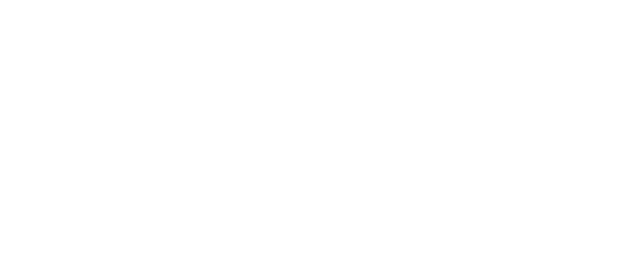
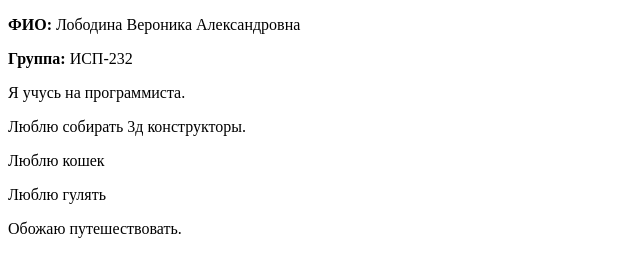
Before and after one commit to grehochkag82/Laba4_ISRPO_Lobodina, a plain HTML site: page client/about.html in a window 1280 px wide. Shown: the whole page, without its empty margins (0-640 px from the left). Drawn offline with Linux system fonts and the light colour scheme.

Commit message:
Коммит 5 — наполнение about.html

```diff
--- a/client/about.html
+++ b/client/about.html
@@ -1,11 +1,17 @@
 <!DOCTYPE html>
-<html lang="en">
+<html lang="ru">
 <head>
     <meta charset="UTF-8">
     <meta name="viewport" content="width=device-width, initial-scale=1.0">
-    <title>Document</title>
+    <title> Обо мне</title>
 </head>
 <body>
-
+    <p><strong>ФИО:</strong> Лободина Вероника Александровна</p>
+    <p><strong>Группа:</strong> ИСП-232</p>
+    <p>Я учусь на программиста.</p>
+    <p>Люблю собирать 3д конструкторы.</p>
+    <p>Люблю кошек</p>
+    <p>Люблю гулять</p>
+    <p>Обожаю путешествовать.</p>
 </body>
 </html>
```
